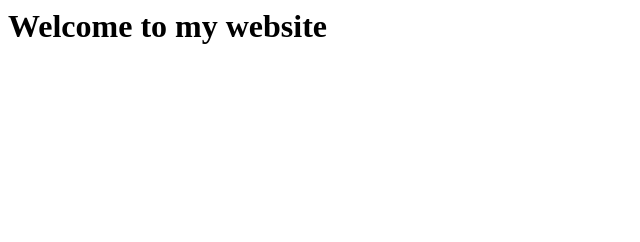
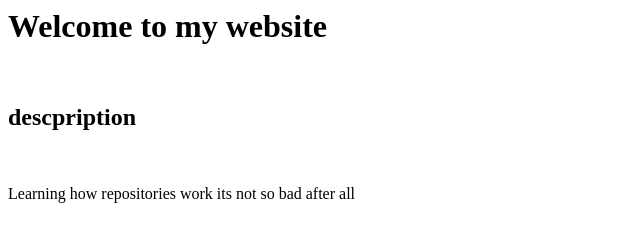
Before and after one commit to khanyimazibuko/myfirstrep, a plain HTML site: page index.html in a window 1280 px wide. Shown: the whole page, without its empty margins (0-640 px from the left). Drawn offline with Linux system fonts and the light colour scheme.

Commit message:
Update index.html
I added a little message

```diff
--- a/index.html
+++ b/index.html
@@ -5,6 +5,8 @@
         <title>My first repository</title>
     </head>
     <body>
-        <h1>Welcome to my website</h1>
+        <h1>Welcome to my website</h1><br>
+        <h2>descpription</h2><br>
+        <p>Learning how repositories work its not so bad after all</p>
     </body>
  </html>
```
